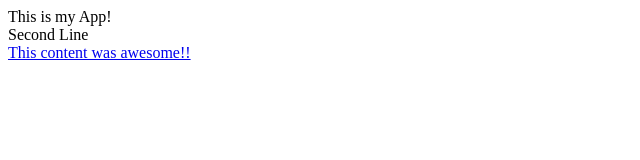
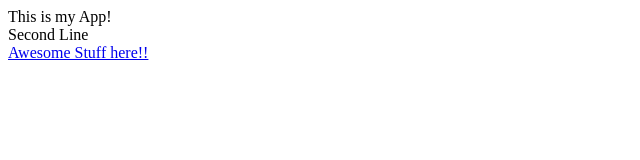
Before and after one commit to ChipMinder/api, a plain HTML site: page index.html in a window 1280 px wide. Shown: the full height of the page, 0-640 px from the left. Drawn offline with Linux system fonts and the light colour scheme.

Commit message:
Hello Commit

```diff
--- a/index.html
+++ b/index.html
@@ -5,6 +5,6 @@
     <body>
         This is my App!<br>
         Second Line<br>
-		<a href="https://rogerdudler.github.io/git-guide/">This content was awesome!!</a>
+		<a href="https://rogerdudler.github.io/git-guide/">Awesome Stuff here!!</a>
     </body>
 </html>
```
